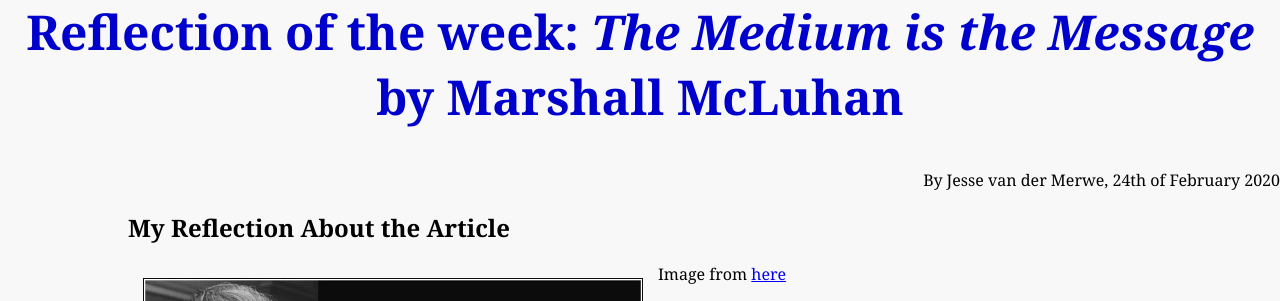
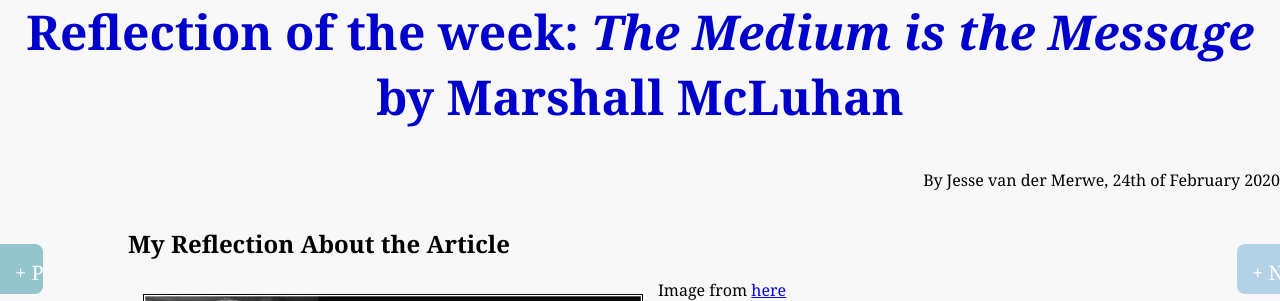
Before and after one commit to JessWhosBack/WSOA3028A_1829172, a PHP site: page /blogs/2020/Week4/Reflection-The-Medium-Is-The-Message/ in a window 1280 px wide. Shown: the part 116-417 px from the top of the page. Run offline with PHP 8.4, Linux system fonts and the light colour scheme.

Commit message:
Made cool ass side navigation buttons for my blogs (to go to next and previous one) hope they work

```diff
--- a/About-Me/index.html
+++ b/About-Me/index.html
@@ -1,7 +1,6 @@
 <!DOCTYPE html>
 
 <html>
-<font face="Cambria">
 
 <head>
     <title>About Me</title>
@@ -89,6 +88,5 @@
         </nav>
     </footer>
 </body>
-</font>
 
 </html>
--- a/blogs/2020/Week4/Reflection-The-Medium-Is-The-Message/index.html
+++ b/blogs/2020/Week4/Reflection-The-Medium-Is-The-Message/index.html
@@ -1,7 +1,6 @@
 <!DOCTYPE html>
 
 <html>
-<font face="Cambria">
 
 <head>
     <title>Blog: The Medium is the Message</title>
@@ -43,6 +42,14 @@
         <p style="text-align: right">
             By Jesse van der Merwe, <time datetime="2020-02-24T12:15+02:00">24th of February 2020</time>
         </p>
+    </section>
+    <section class="BlogNav" id="BlogNav">
+        <a id="BlogNavNext" href="../../Week4/Reflection-Character-And-Website-Ideas/">
+            + Next Blog
+        </a>
+        <a id="BlogNavPrev" href="../../Week3/Reflection-Important-Moment-In-Internet-History/">
+            + Previous Blog
+        </a>
     </section>
     <article>
         <section>
@@ -103,6 +110,4 @@
     </footer>
 </body>
 
-</font>
-
 </html>
--- a/blogs/index.html
+++ b/blogs/index.html
@@ -1,7 +1,6 @@
 <!DOCTYPE html>
 
 <html>
-<font face="Cambria">
 
 <head>
     <title>My Blogs</title>
@@ -113,6 +112,5 @@
         </nav>
     </footer>
 </body>
-</font>
 
 </html>
--- a/index.html
+++ b/index.html
@@ -1,7 +1,6 @@
 <!DOCTYPE html>
 
 <html>
-<font face="Cambria">
 
 <head>
     <script type="module" src="index.js" async></script>
@@ -77,6 +76,4 @@
     </footer>
 </body>
 
-</font>
-
 </html>
--- a/stylesheet.css
+++ b/stylesheet.css
@@ -1,6 +1,6 @@
 html{
-
     min-height: 100%;
+    font-family: "Cambria";
 }
 
 body{
@@ -11,6 +11,7 @@
     margin:0;
     padding: 0;
     padding-bottom: 60px;
+    text-align: justify;
 }
 
 article {
@@ -127,8 +128,15 @@
     text-align: center;
     padding-top: 75px;
 }
+
 nav{
     text-align: center;
+}
+
+figure img{
+    padding-left: 15px;
+    padding-right: 15px;
+
 }
 
 blockquote{
@@ -169,4 +177,48 @@
 .EmailForm input[type=submit]{
     width:150pt;
     display: block;
+    font-family: "Cambria";
 }
+
+.BlogNav a{
+    position: fixed;
+
+    transition: 0.3s;
+    padding-top: 15px;
+    padding-bottom: 15px;
+    padding-right: 15px;
+    padding-left: 15px;
+
+    text-align: left;
+    height: 20px;
+    width: 13px;
+
+    text-decoration: none;
+    font-size: 20px;
+    color: white;
+
+    white-space: nowrap;
+    overflow: hidden;
+    top: 45%;
+}
+
+.BlogNav a[id="BlogNavNext"]{
+    right: 0;
+    border-radius: 8px 0px 0px 8px;
+    background-color: #b4d2e7;
+
+}
+
+.BlogNav a[id="BlogNavPrev"]{
+    left: 0;
+    border-radius: 0px 8px 8px 0px;
+    background-color: #94c5cc;
+}
+
+.BlogNav a[id="BlogNavNext"]:hover{
+    width: 100px;
+}
+
+.BlogNav a[id="BlogNavPrev"]:hover{
+    width: 140px;
+}
```
Also changed, not shown: Contact-Me/index.html (+3 -7 lines), blogs/2020/Week1/Reflection-As-We-May-Think/index.html (+27 -46 lines), blogs/2020/Week1/Reflection-Jorge-Luis-Borges/index.html (+8 -3 lines), blogs/2020/Week2/Reflection-Alan-Turing/index.html (+9 -5 lines), blogs/2020/Week3/Reflection-History-Of-Memes/index.html (+14 -11 lines), blogs/2020/Week3/Reflection-Important-Moment-In-Internet-History/index.html (+8 -3 lines), blogs/2020/Week4/Reflection-Character-And-Website-Ideas/index.html (+8 -3 lines), blogs/2020/Week5/Reflection-Definition-of-Interactivity/index.html (+8 -3 lines), blogs/2020/Week5/Reflection-Metaphors-Used-To-Understand-The-Digital/index.html (+10 -5 lines), index.js (line endings or trailing spaces). Lines whose indentation alone changed are shown as unchanged.
